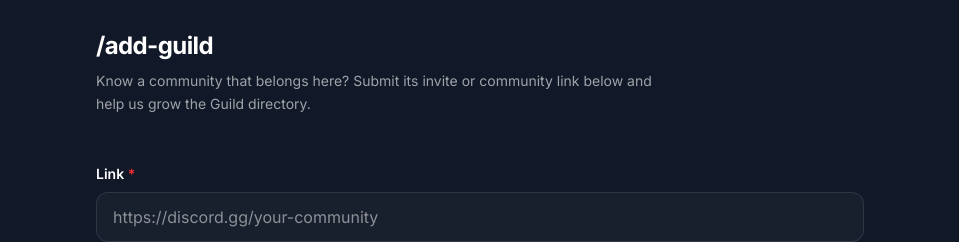
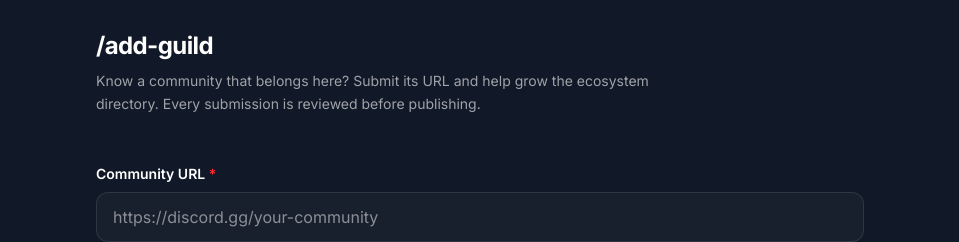
Before and after one commit to nekowawolf/guild, a Next.js app: page /add-guild in a window 1280 px wide. Shown: the part 188-430 px from the top of the page, without its empty margins (160-1119 px from the left). Built offline with nearby package versions, Linux system fonts and the light colour scheme; no server answers.

Commit message:
feat: update add form

```diff
--- a/src/app/add-guild/AddGuildClient.tsx
+++ b/src/app/add-guild/AddGuildClient.tsx
@@ -76,7 +76,7 @@ export default function AddGuildClient() {
     }, [guildLink, existingUrls]);
 
     const guildLinkError = guildLink.trim() && !isValidHttpUrl(guildLink.trim())
-        ? 'Link must be a valid URL starting with https://'
+        ? 'Community URL must be a valid URL starting with https://'
         : null;
 
     const handleGuildLinkChange = (value: string) => {
@@ -94,11 +94,11 @@ export default function AddGuildClient() {
         const trimmedLink = link.trim();
 
         if (!trimmedGuildLink) {
-            toast.error('Link is required.');
+            toast.error('Community URL is required.');
             return;
         }
         if (!isValidHttpUrl(trimmedGuildLink)) {
-            toast.error('Invalid Link URL format.');
+            toast.error('Invalid Community URL format.');
             return;
         }
         if (urlExists || existingUrls.includes(normalizeUrl(trimmedGuildLink))) {
@@ -150,7 +150,7 @@ export default function AddGuildClient() {
                         /add-guild
                     </h1>
                     <p className="text-fill-color/60 text-sm max-w-full sm:max-w-xl leading-relaxed">
-                        Know a community that belongs here? Submit its invite or community link below and help us grow the Guild directory.
+                        Know a community that belongs here? Submit its URL and help grow the ecosystem directory. Every submission is reviewed before publishing.
                     </p>
                 </div>
 
@@ -158,7 +158,7 @@ export default function AddGuildClient() {
                     <div className="flex flex-col space-y-2">
                         <div className="flex items-center gap-2">
                             <label htmlFor="guild-link" className="text-sm font-semibold text-fill-color">
-                                Link <span className="text-red-500">*</span>
+                                Community URL <span className="text-red-500">*</span>
                             </label>
                             {isCheckingUrl && <Spinner className="w-3.5 h-3.5 text-blue-500" />}
                             {!isCheckingUrl && urlExists !== null && (
@@ -170,7 +170,7 @@ export default function AddGuildClient() {
                                     )}
                                     <button
                                         type="button"
-                                        aria-label="Show Link availability details"
+                                        aria-label="Show community URL availability details"
                                         onClick={() => setShowTooltip((visible) => !visible)}
                                         className="cursor-pointer text-fill-color/50 hover:text-fill-color transition-colors"
                                     >
@@ -219,7 +219,7 @@ export default function AddGuildClient() {
 
                     <div className="flex flex-col space-y-2">
                         <label htmlFor="contributor-link" className="text-sm font-semibold text-fill-color">
-                            Link <span className="text-fill-color/40 font-normal">(optional)</span>
+                            Contributor link <span className="text-fill-color/40 font-normal">(optional)</span>
                         </label>
                         <input
                             id="contributor-link"
```
